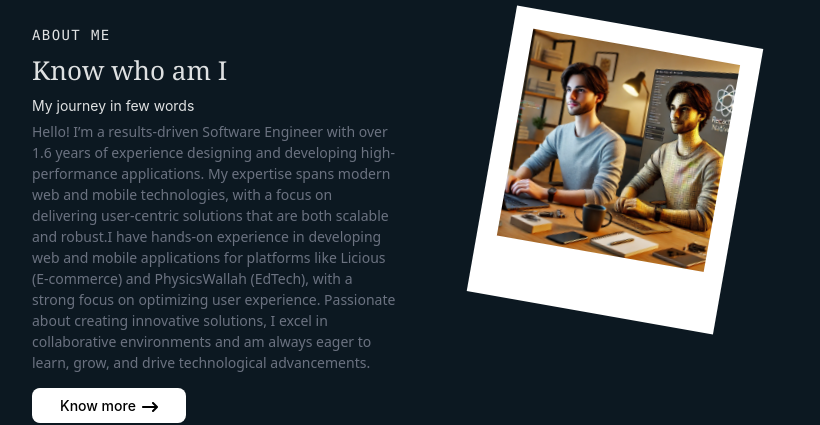
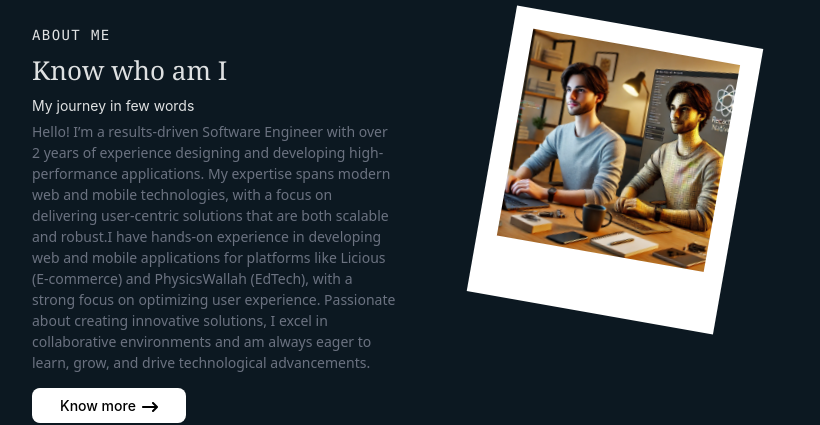
Before and after one commit to devxtushar/web-portfolio, a React (Vite) app: page / in a window 1280 px wide. Shown: the part 4140-4565 px from the top of the page, without its empty margins (218-1038 px from the left). Built offline with nearby package versions, Linux system fonts and the light colour scheme.

Commit message:
# about section improved

```diff
--- a/src/pages/About.tsx
+++ b/src/pages/About.tsx
@@ -16,7 +16,7 @@ function About() {
 
           <span className="t4">My journey in few words</span>
           <h4 className="text-gray-500 font-sans">
-            Hello! I’m a results-driven Software Engineer with over 1.6 years of
+            Hello! I’m a results-driven Software Engineer with over 2 years of
             experience designing and developing high-performance applications.
             My expertise spans modern web and mobile technologies, with a focus
             on delivering user-centric solutions that are both scalable and
```
